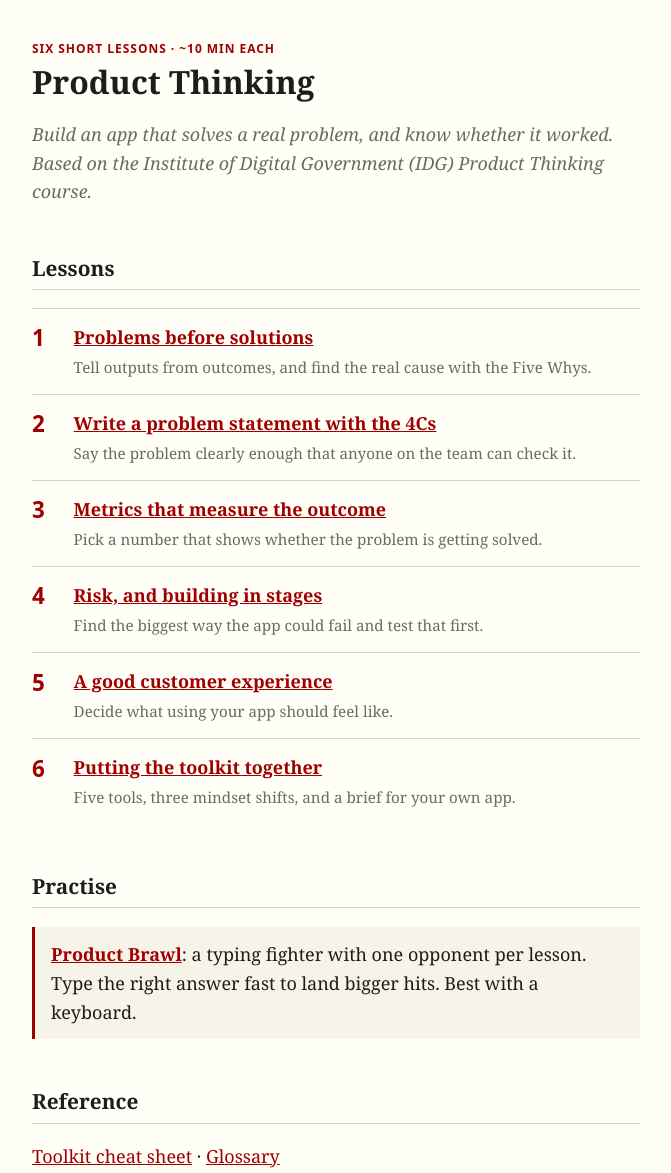
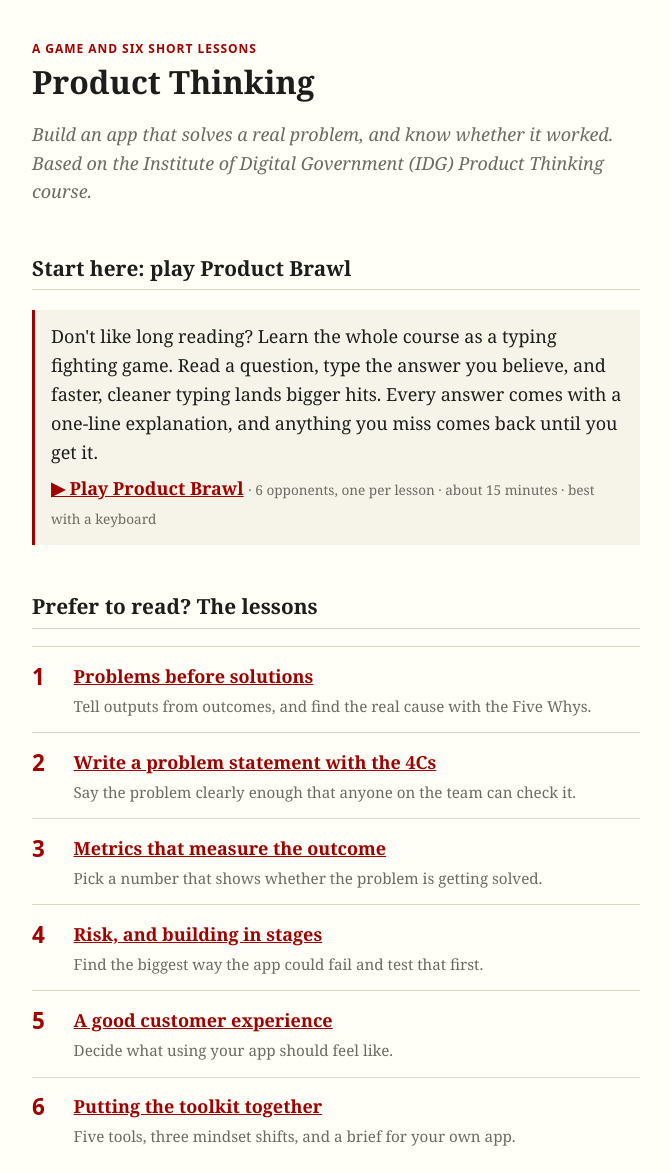
Before and after one commit to dylantzx/product-thinking-app, a plain HTML site: page index.html in a window 1280 px wide. Shown: the top 1173 px of the page, without its empty margins (304-975 px from the left). Drawn offline with Linux system fonts and the light colour scheme.

Commit message:
Add a README and lead with Product Brawl
The README and the site home page now put the game first, as the main
way to learn for people who'd rather not read long documents. The six
lessons follow for anyone who wants the detail. The README also covers
how the game works, its six opponents, and how to run the site.

Co-Authored-By: Claude Opus 5.5 <noreply@anthropic.com>

```diff
--- a/index.html
+++ b/index.html
@@ -7,11 +7,15 @@ ol.lessons li::before{content:counter(l);position:absolute;left:0;top:.85rem;fon
 ol.lessons a{font-weight:bold}
 ol.lessons p{margin:.2rem 0 0;color:var(--muted);font-size:.95rem}
 </style></head><body><main>
-<div class="kicker">Six short lessons · ~10 min each</div>
+<div class="kicker">A game and six short lessons</div>
 <h1>Product Thinking</h1>
 <p class="lede">Build an app that solves a real problem, and know whether it worked. Based on the Institute of Digital Government (IDG) Product Thinking course.</p>
 
-<h2>Lessons</h2>
+<h2>Start here: play Product Brawl</h2>
+<div class="card"><p style="margin:0 0 .5rem">Don't like long reading? Learn the whole course as a typing fighting game. Read a question, type the answer you believe, and faster, cleaner typing lands bigger hits. Every answer comes with a one-line explanation, and anything you miss comes back until you get it.</p>
+<p style="margin:0"><a href="games/product-brawl.html"><b>▶ Play Product Brawl</b></a> <span class="small">· 6 opponents, one per lesson · about 15 minutes · best with a keyboard</span></p></div>
+
+<h2>Prefer to read? The lessons</h2>
 <ol class="lessons">
 <li><a href="lessons/0001-problems-before-solutions.html">Problems before solutions</a><p>Tell outputs from outcomes, and find the real cause with the Five Whys.</p></li>
 <li><a href="lessons/0002-the-4cs.html">Write a problem statement with the 4Cs</a><p>Say the problem clearly enough that anyone on the team can check it.</p></li>
@@ -21,9 +25,6 @@ ol.lessons p{margin:.2rem 0 0;color:var(--muted);font-size:.95rem}
 <li><a href="lessons/0006-putting-it-together.html">Putting the toolkit together</a><p>Five tools, three mindset shifts, and a brief for your own app.</p></li>
 </ol>
 
-<h2>Practise</h2>
-<div class="card"><a href="games/product-brawl.html"><b>Product Brawl</b></a>: a typing fighter with one opponent per lesson. Type the right answer fast to land bigger hits. Best with a keyboard.</div>
-
 <h2>Reference</h2>
 <p><a href="reference/toolkit.html">Toolkit cheat sheet</a> · <a href="reference/glossary.html">Glossary</a></p>
 </main></body></html>
```
Also changed, not shown: 1 other file.
